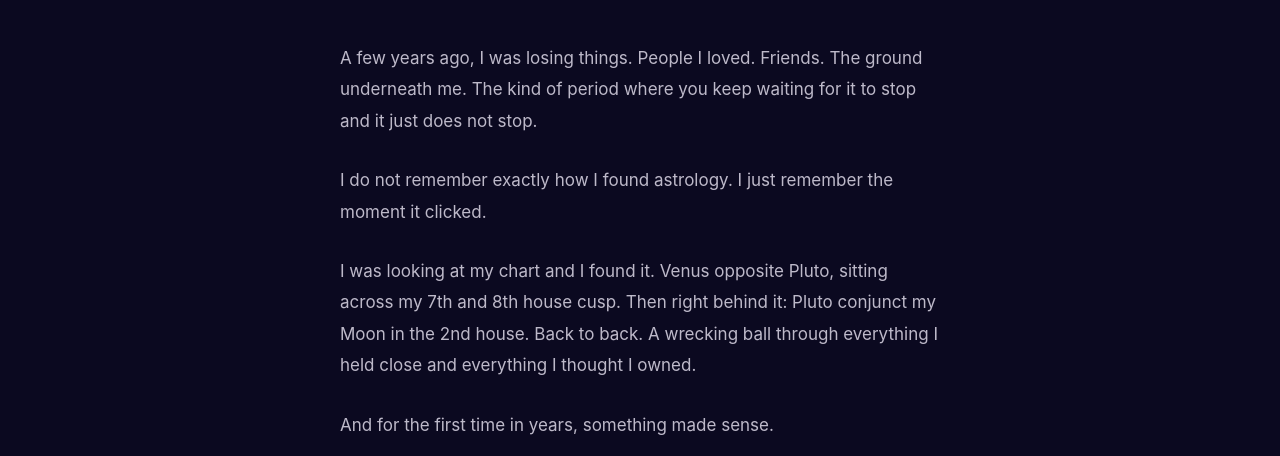
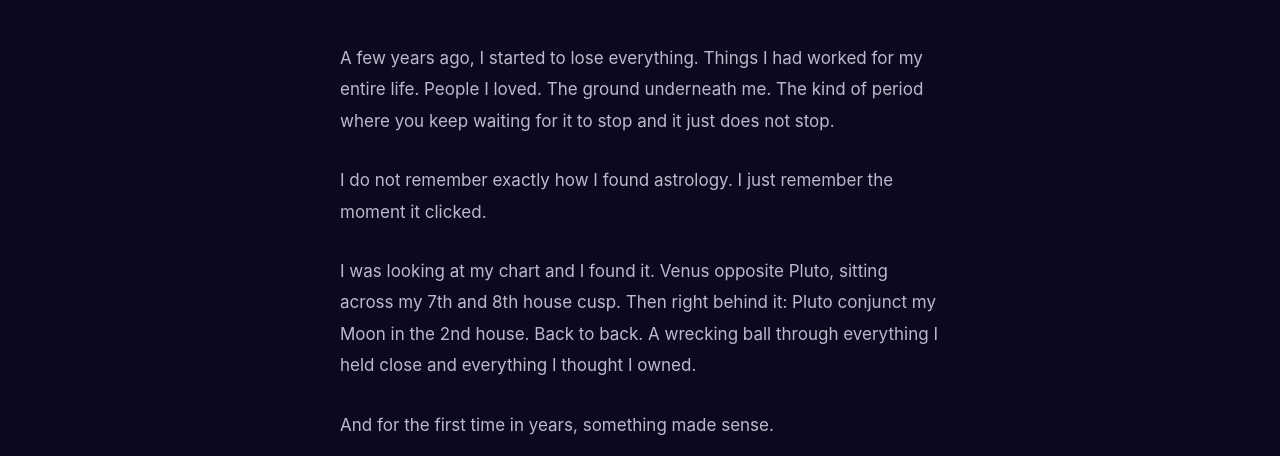
Before and after one commit to CaraDrolshagen/ohstarri-site-, a plain HTML site: page founder.html in a window 1280 px wide. Shown: the part 344-800 px from the top of the page. Drawn offline with Linux system fonts and the light colour scheme.

Commit message:
Add files via upload

```diff
--- a/founder.html
+++ b/founder.html
@@ -48,7 +48,7 @@
   <div class="eyebrow">Our Story</div>
   <h1>I found astrology because everything fell apart.</h1>
 
-  <p>A few years ago, I was losing things. People I loved. Friends. The ground underneath me. The kind of period where you keep waiting for it to stop and it just does not stop.</p>
+  <p>A few years ago, I started to lose everything. Things I had worked for my entire life. People I loved. The ground underneath me. The kind of period where you keep waiting for it to stop and it just does not stop.</p>
 
   <p>I do not remember exactly how I found astrology. I just remember the moment it clicked.</p>
 
```
